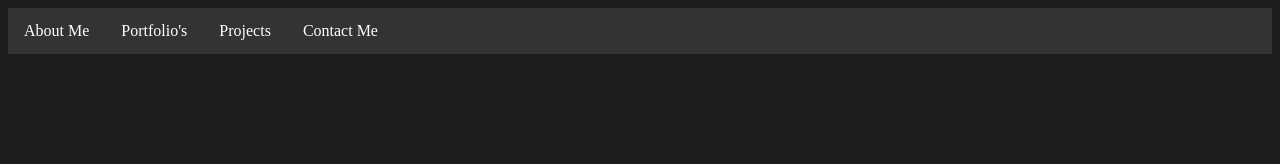
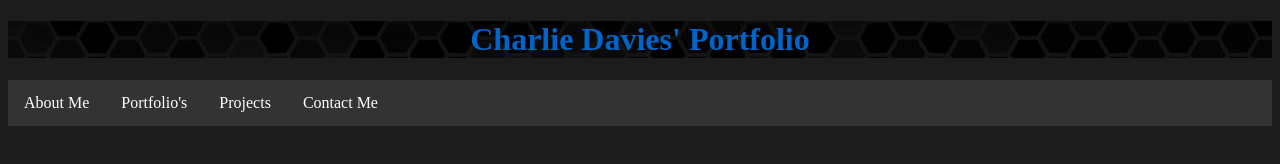
Before and after one commit to V0idCD7/V0idCD7.github.io, a plain HTML site: page Portfolio02/projects.html in a window 1280 px wide. Drawn offline with Linux system fonts and the light colour scheme.

Commit message:
Update projects.html

```diff
--- a/Portfolio02/projects.html
+++ b/Portfolio02/projects.html
@@ -5,7 +5,13 @@
     <meta charset="UTF-8">
     <meta name="viewport" content="width=device-width, initial-scale=1.0">
     <title>Portfolio02 Projects</title>
+    <link rel="icon" type="image/x-icon" href="../images/favicon.ico">
 </head>
+<header>
+    <h1 style="text-align: center;">
+        Charlie Davies' Portfolio
+    </h1>
+</header>
 <body>
     <div class="navbar">
         <ul>
```
